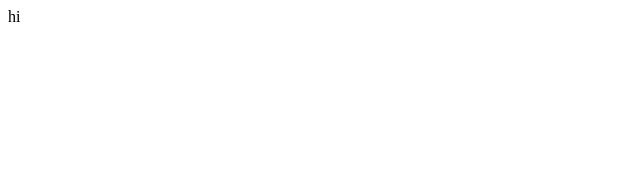
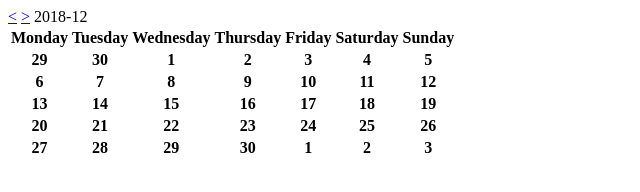
Before and after one commit to CathyLiaoJingyuan/DatePicker, a plain HTML site: page index.html in a window 1280 px wide. Shown: the whole page, without its empty margins (0-640 px from the left). Drawn offline with Linux system fonts and the light colour scheme.

Commit message:
Add calendar div in html

```diff
--- a/index.html
+++ b/index.html
@@ -9,7 +9,79 @@
 </head>
 
 <body>
-    <div class="ui-datepicker-wrappers">hi</div>
+    <div class="ui-datepicker-wrappers">
+        <div class="ui-datepicker-header">
+            <a href="#" class="ui-datepicker-btn ui-datepicker-prev-btn">&lt;</a>
+            <a href="#" class="ui-datepicker-btn ui-datepicker-next-btn">&gt;</a>
+            <span class="ui-datepicker-curr-month">2018-12</span>
+        </div>
+        <div class="ui-datepicker-body">
+            <table>
+                <thead>
+                    <tr>
+                        <th>Monday</th>
+                        <th>Tuesday</th>
+                        <th>Wednesday</th>
+                        <th>Thursday</th>
+                        <th>Friday</th>
+                        <th>Saturday</th>
+                        <th>Sunday</th>
+
+                    </tr>
+
+                </thead>
+                <tbody>
+                    <tr>
+                        <th>29</th>
+                        <th>30</th>
+                        <th>1</th>
+                        <th>2</th>
+                        <th>3</th>
+                        <th>4</th>
+                        <th>5</th>
+                    </tr>
+                    <tr>
+                        <th>6</th>
+                        <th>7</th>
+                        <th>8</th>
+                        <th>9</th>
+                        <th>10</th>
+                        <th>11</th>
+                        <th>12</th>
+                    </tr>
+                    <tr>
+                        <th>13</th>
+                        <th>14</th>
+                        <th>15</th>
+                        <th>16</th>
+                        <th>17</th>
+                        <th>18</th>
+                        <th>19</th>
+                    </tr>
+                    <tr>
+                        <th>20</th>
+                        <th>21</th>
+                        <th>22</th>
+                        <th>23</th>
+                        <th>24</th>
+                        <th>25</th>
+                        <th>26</th>
+                    </tr>
+                    <tr>
+                        <th>27</th>
+                        <th>28</th>
+                        <th>29</th>
+                        <th>30</th>
+                        <th>1</th>
+                        <th>2</th>
+                        <th>3</th>
+                    </tr>
+                </tbody>
+            </table>
+
+        </div>
+    </div>
+
 
 
 </body>
```
